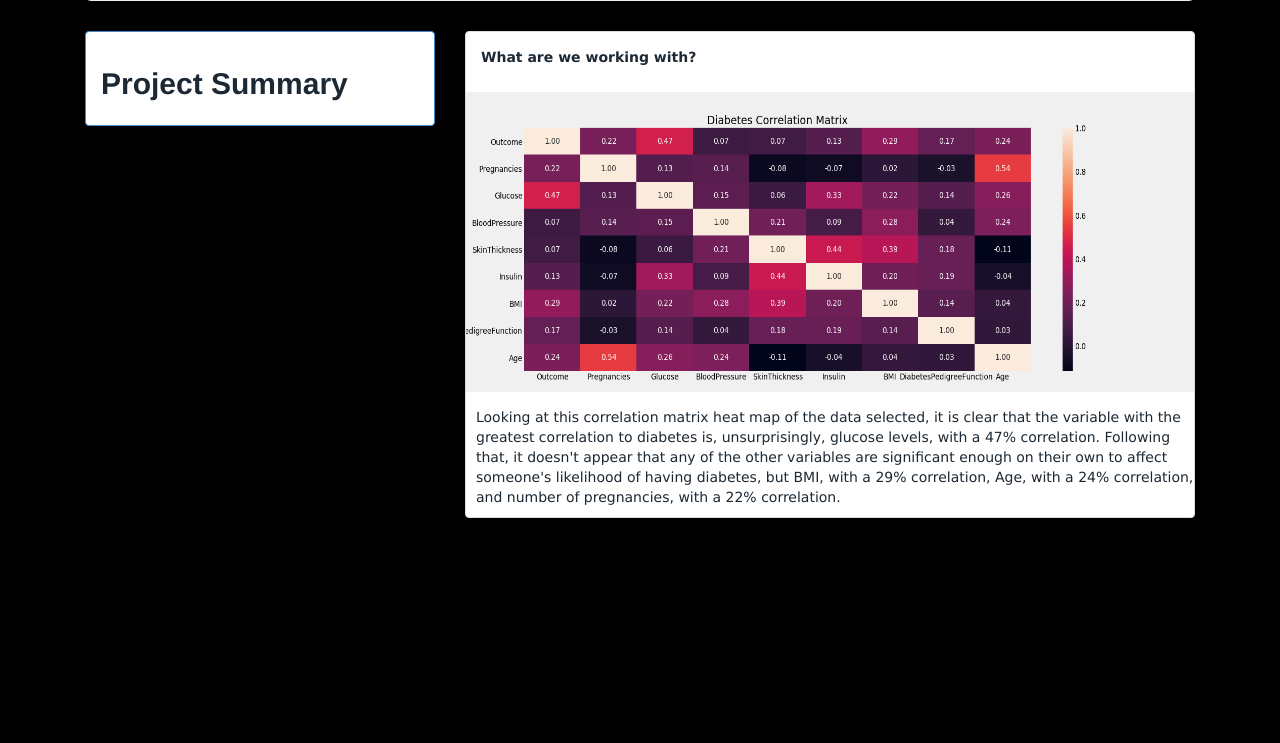
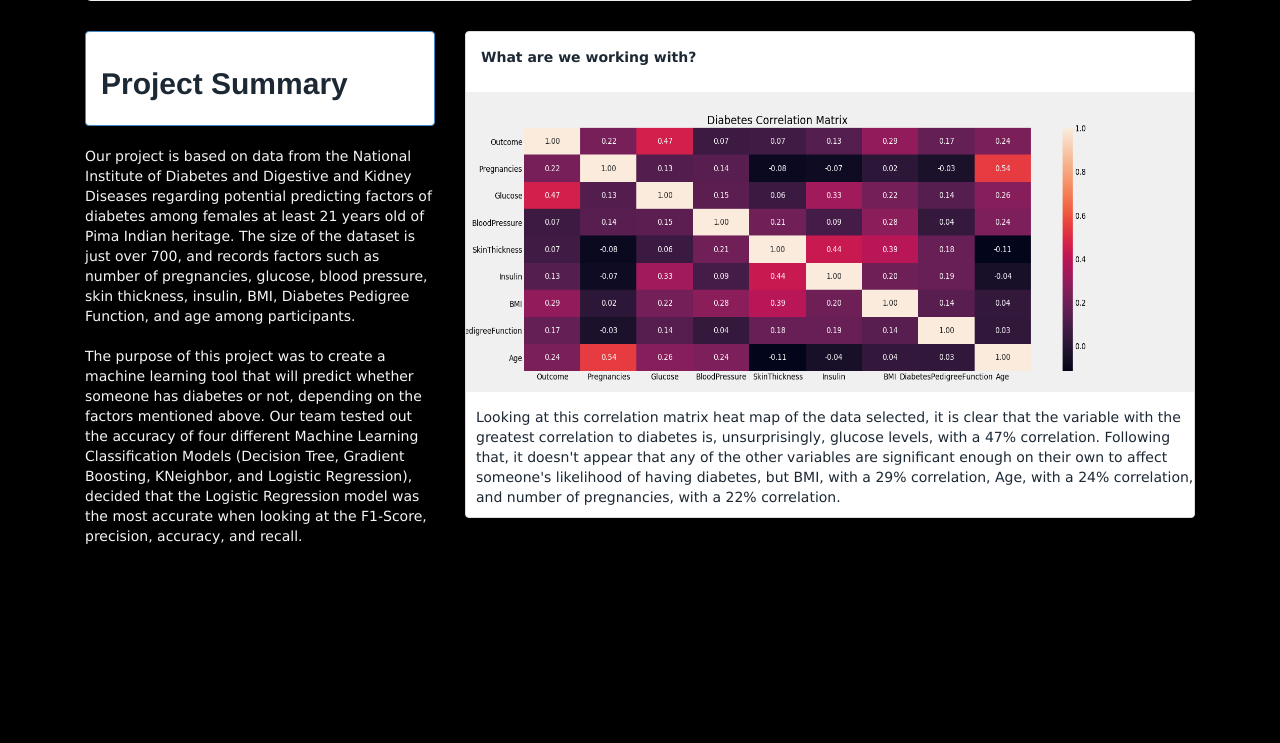
Before and after one commit to Atlchris67/FinalProject, a Flask app: page / in a window 1280 px wide. Shown: the part 351-1094 px from the top of the page. Run offline with Flask 2, Linux system fonts and the light colour scheme; some libraries are stand-ins or nearby versions.

Commit message:
fixing summary css

```diff
--- a/FlaskWebProject/templates/index.html
+++ b/FlaskWebProject/templates/index.html
@@ -18,7 +18,7 @@
           </div>
         </div>
         <div class="company">
-            <p>Our project is based on data from the National Institute of Diabetes and Digestive and Kidney Diseases regarding potential predicting
+            <p style="color: whitesmoke">Our project is based on data from the National Institute of Diabetes and Digestive and Kidney Diseases regarding potential predicting
               factors of diabetes among females at least 21 years old of Pima Indian heritage. The size of the dataset is just over 700, and records
               factors such as number of pregnancies, glucose, blood pressure, skin thickness, insulin, BMI, Diabetes Pedigree Function, and age among
               participants.
--- a/FlaskWebProject/templates/layout.html
+++ b/FlaskWebProject/templates/layout.html
@@ -8,11 +8,10 @@
     <link rel="stylesheet" type="text/css" href="/static/content/bootstrap.min.css" />
     <link rel="stylesheet" type="text/css" href="/static/content/site.css" />
     <script src="/static/scripts/modernizr-2.6.2.js"></script>
-    <script src="/static/scripts/home_plots.js"></script>
     {% block myscripts %}{% endblock %}
 </head>
 
-<body onload="createViz(0)">
+<body>
     <div class="navbar navbar-inverse navbar-fixed-top">
         <div class="container">
             <div class="navbar-header">
@@ -46,7 +45,7 @@
     <script src="/static/scripts/jquery-1.10.2.js"></script>
     <script src="/static/scripts/bootstrap.js"></script>
     <script src="/static/scripts/respond.js"></script>
-
+    <script src="/static/scripts/home_plots.js"></script>
     {% block scripts %}{% endblock %}
 
 </body>
```
